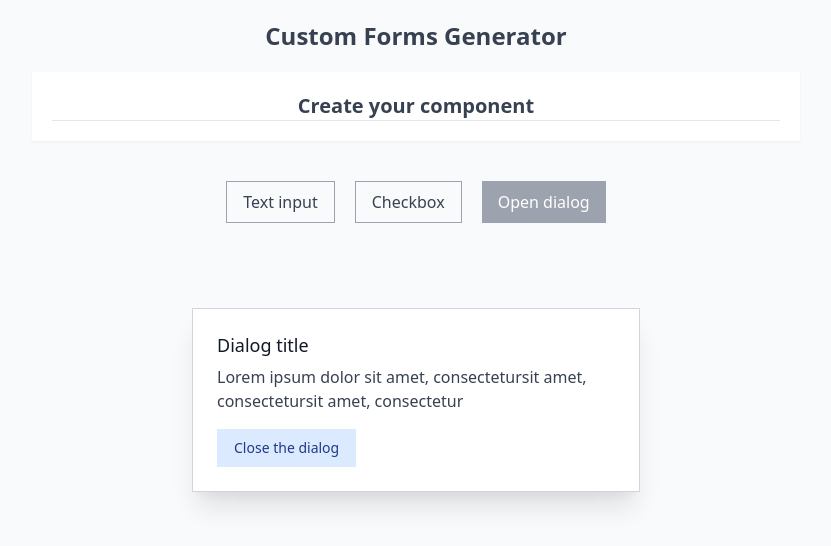
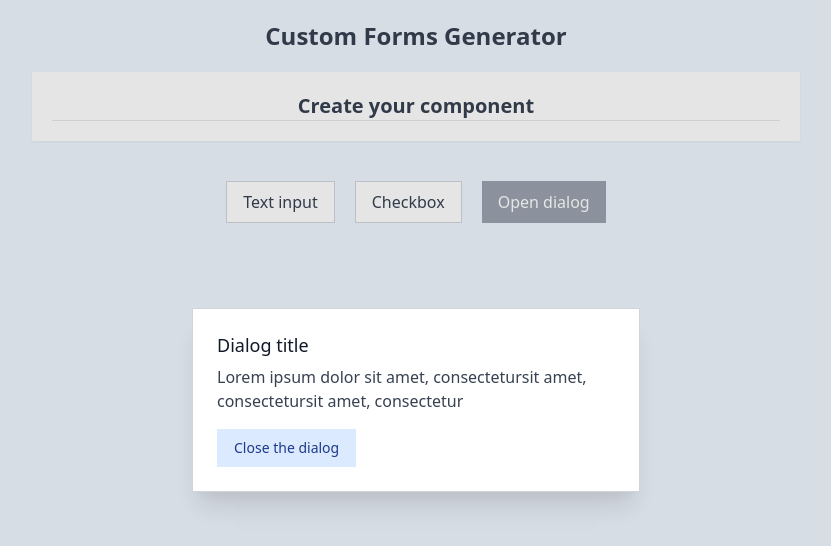
Before and after one commit to radoRandriamahandry/flopy, a Vue app: page / in a window 1280 px wide. Both pictures are taken after a click on the button "Open dialog". Shown: the top 546 px of the page, without its empty margins (224-1055 px from the left). Built offline with nearby package versions, Linux system fonts and the light colour scheme.

Commit message:
feat: fix Dialog overlay transition

```diff
--- a/src/components/UI/BaseDialog.vue
+++ b/src/components/UI/BaseDialog.vue
@@ -5,8 +5,17 @@
     <Dialog as="div" :open="isOpen" @close="closeModal">
       <div class="fixed inset-0 z-10 overflow-y-auto">
         <div class="min-h-screen px-4 text-center">
-          <DialogOverlay class="fixed inset-0" />
-
+          <TransitionChild
+            as="template"
+            enter="duration-500 ease-out"
+            enter-from="opacity-0 "
+            enter-to="opacity-100 "
+            leave="duration-200 ease-in"
+            leave-from="opacity-100 "
+            leave-to="opacity-0 "
+          >
+            <DialogOverlay class="fixed inset-0 bg-black bg-opacity-10" />
+          </TransitionChild>
           <span class="inline-block h-screen align-middle" aria-hidden="true">
             &#8203;
           </span>
--- a/src/index.css
+++ b/src/index.css
@@ -3,8 +3,8 @@
 @tailwind utilities;
 
 @layer base {
-  body {
-    @apply text-gray-700 bg-gray-50;
+  html {
+    @apply text-gray-700 bg-blue-50;
   }
 
   /* Input forms customization */
@@ -27,6 +27,6 @@
   }
 
   [type="checkbox"] {
-    @apply mr-2 text-gray-500 border-gray-200 focus:ring-gray-300;
+    @apply mr-2 text-gray-500 border-gray-500 focus:ring-gray-300;
   }
 }
--- a/src/pages/Home.vue
+++ b/src/pages/Home.vue
@@ -19,21 +19,21 @@
     </div>
     <div class="flex justify-center mt-10 space-x-5">
       <button
-        class="px-4 py-2 border border-gray-400"
+        class="px-4 py-2 bg-white border border-gray-300"
         @click="createComponent('TextInput')"
       >
         Text input
       </button>
       <button
         type="button"
-        class="px-4 py-2 border border-gray-400 cursor-pointer"
+        class="px-4 py-2 bg-white border border-gray-300"
         @click="createComponent('Checkbox')"
       >
         Checkbox
       </button>
       <button
         type="button"
-        class="px-4 py-2 text-white bg-gray-400 cursor-pointer"
+        class="px-4 py-2 text-white bg-gray-400"
         @click="openModal"
       >
         Open dialog
```
